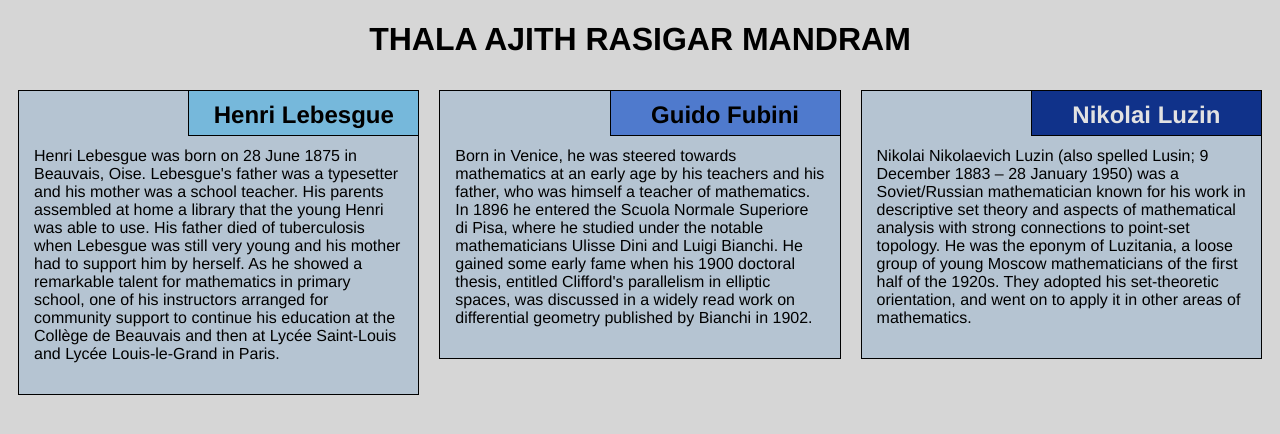
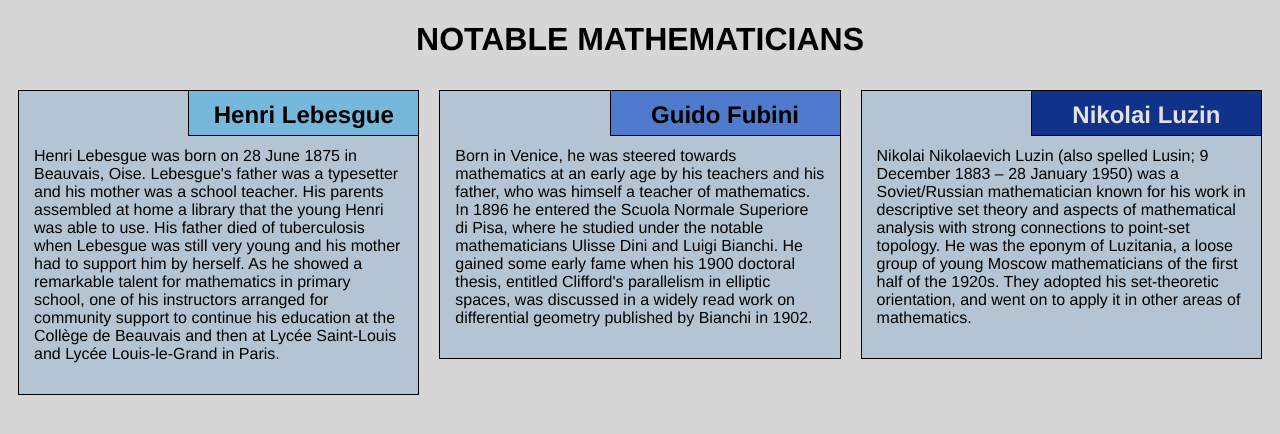
Before and after one commit to Kishore-kj/Module2-Assignment, a plain HTML site: page index.html in a window 1280 px wide. Drawn offline with Linux system fonts and the light colour scheme.

Commit message:
Update index.html

```diff
--- a/index.html
+++ b/index.html
@@ -9,7 +9,7 @@
 </head>
 
 <body>
-    <h1>THALA AJITH RASIGAR MANDRAM</h1>
+    <h1>NOTABLE MATHEMATICIANS</h1>
     <div class="row">
         <div class="col-lg-4 col-md-6 col-sm-12">
             <section class="lebesgue">
```
